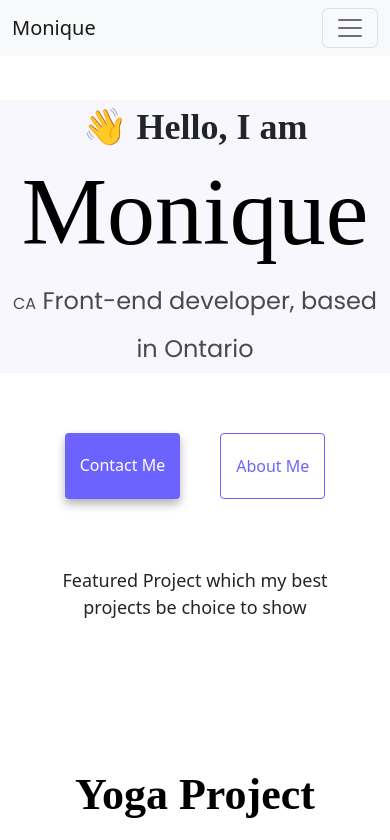
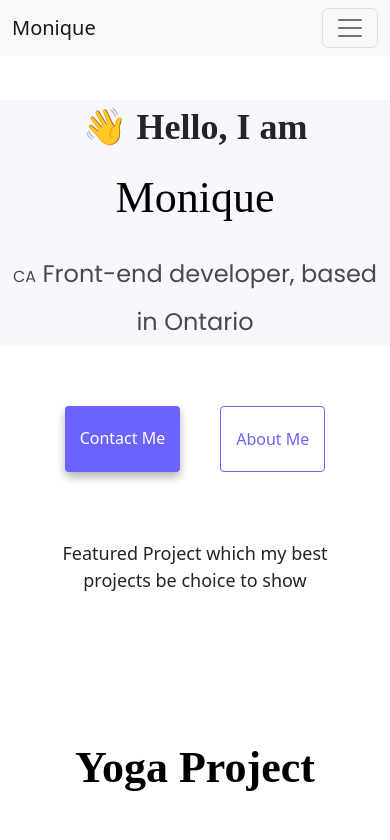
Before and after one commit to MoniqueDaw/Monique, a plain HTML site: page index.html in a window 390 px wide. Shown: the top 840 px of the page. Drawn offline with nearby package versions, Linux system fonts and the light colour scheme.

Commit message:
Changed  h1 size with @media

```diff
--- a/style.css
+++ b/style.css
@@ -56,6 +56,7 @@ p {
 
 .project-description {
   padding: 100px 60px;
+  text-align: center;
 }
 
 .navigation-links {
@@ -113,8 +114,8 @@ p {
   color: white;
 }
 @media (max-width: 900px) {
-  .project-description {
-    padding: none;
-    text-align: center;
+  h1 {
+    font-size: 44px;
+    line-height: 2;
   }
 }
```
